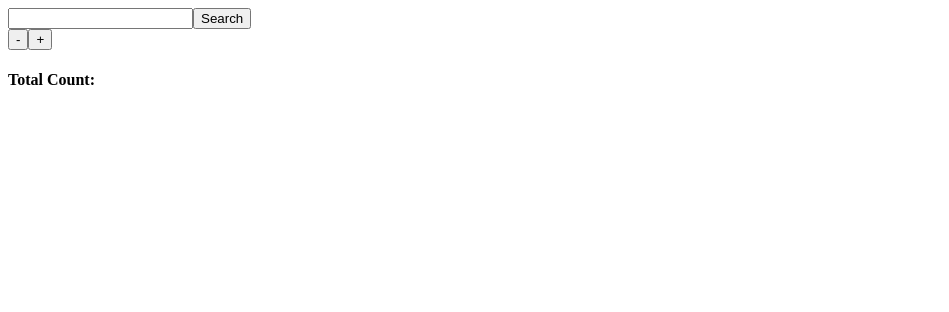
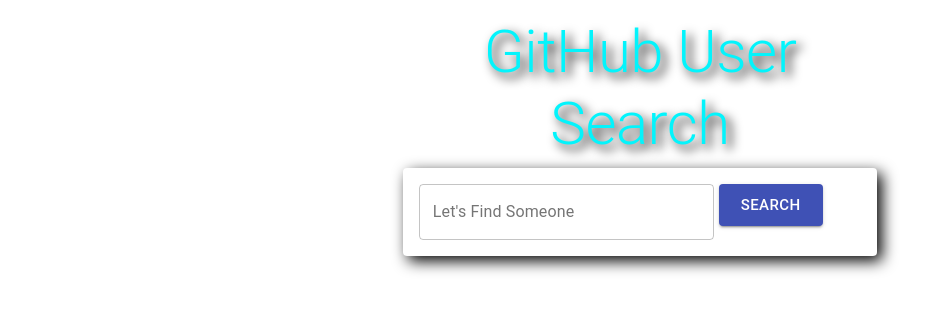
Before and after one commit to jrp114/github-searches, a Next.js app: page / in a window 1280 px wide. Shown: the top 312 px of the page, without its empty margins (0-949 px from the left). Built offline with nearby package versions, Linux system fonts and the light colour scheme.

Commit message:
applied material-ui to Users component

```diff
--- a/components/UserCard.tsx
+++ b/components/UserCard.tsx
@@ -12,6 +12,7 @@
       display: "flex",
       alignItems: "center",
       justifyContent: "center",
+      boxShadow: '5px 5px 15px black'
     },
     paper: {
       backgroundColor: theme.palette.background.paper,
--- a/components/Users.tsx
+++ b/components/Users.tsx
@@ -1,12 +1,64 @@
 import React, { useState } from 'react'
-import Modal from './UserCard'
+import UserCardModal from './UserCard'
+import { makeStyles, Theme, createStyles } from "@material-ui/core/styles";
+import Paper from '@material-ui/core/Paper';
+import Grid from '@material-ui/core/Grid';
+import TextField from '@material-ui/core/TextField';
+import Button from '@material-ui/core/Button';
+import Pagination from '@material-ui/lab/Pagination';
+import Typography from "@material-ui/core/Typography";
+import { Link } from '@material-ui/core';
 import ErrorModal from './ErrorModal'
 import { getUser } from '../helpers/data-fetcher'
 
+const useStyles = makeStyles((theme: Theme) =>
+  createStyles({
+    root: {
+        flexGrow: 1,
+    },
+    title: {
+        padding: theme.spacing(1),
+        textAlign:'center',
+        justifyContent: 'center',
+        margin: 'auto',
+        width: '35%',
+        fontFamily: 'roboto',
+        color: '#03f4fc',
+        textShadow: '5px 5px 11px black'
+    },
+    paper: {
+        padding: theme.spacing(2),
+        justifyContent: 'center',
+        margin: 'auto',
+        width: '35%',
+        boxShadow: '5px 5px 15px black'
+    },
+    paperResults: {
+        padding: theme.spacing(2),
+        marginTop: 15,
+        justifyContent: 'center',
+        margin: 'auto',
+        width: '35%',
+        boxShadow: '5px 5px 15px black'
+    },
+    textField: {
+        width: '100%'
+    },
+    pagnation: {
+        paddingTop: 15,
+        paddingBottom: 15,
+    },
+    search: {
+        paddingLeft: 5
+    },
+    pageNumber: {
+        width: '25%'
+    }
+  })
+);
+
 type Props = {
-    handlePageDown: () => void,
     updateSearchString: (e: any) => void,
-    handlePageUp: () => void,
     handleSearchCall: () => void,
     setPage: (n: number) => void,
     setShowErrorModal: (error: boolean) => void,
@@ -16,10 +68,9 @@
 }
 
 const Users: React.FC<Props> = (props) => {
+    const classes = useStyles();
     const {
-        handlePageDown,
         updateSearchString,
-        handlePageUp,
         handleSearchCall,
         setPage,
         setShowErrorModal,
@@ -41,40 +92,44 @@
         }
     }
 
-    const handlePageNumber = (pageNumber) => {
+    const changePagnation = (e, pageNumber) => {
         setPage(pageNumber)
     }
 
-    const numberOfPages = users?.total_count != 0 ? Math.round(users?.total_count / 10) : 0
+    const numberOfPages = users?.total_count != 0 && users?.total_count <= 1000
+        ? Math.round(users?.total_count / 10)
+        : users?.total_count != 0 && users?.total_count > 1000
+        ? 1000/10
+        : 0
 
     return (
-        <div>
-            <div>
-                <input onChange={updateSearchString}/>
-                <button onClick={handleSearchCall}>Search</button>
-            </div>
+        <div className={classes.root}>
+            <Typography className={classes.title} gutterBottom variant="h2" color="secondary" >GitHub User Search</Typography>
+            <Paper className={classes.paper}>
+                <Grid container>
+                    <Grid item xs={8}><TextField className={classes.textField} label="Let's Find Someone" onChange={updateSearchString} variant="outlined"/></Grid>
+                    <Grid className={classes.search} item xs={4}><Button variant="contained" size="large" color="primary" onClick={handleSearchCall}>Search</Button></Grid>
+                </Grid>
 
-            <button onClick={handlePageDown}>-</button>
+                {currentPage >= 1
+                    ? <Pagination className={classes.pagnation} count={numberOfPages} onChange={changePagnation} color="primary" />
+                    : null
+                }
+                {currentPage >= 1
+                    ? <Typography gutterBottom variant="subtitle1">Total Count: {users?.total_count}</Typography>
+                    : null
+                }
+            </Paper>
 
-            <button onClick={handlePageUp}>+</button>
-            <div>{currentPage >= 1 ? <h4>Page Number: {currentPage}</h4> : null }{currentPage > 1 ? <span onClick={() => handlePageNumber(currentPage >= 14 ? currentPage-14 : 1)}> ... </span> : null}{
-                users?.total_count && Array.from(Array(numberOfPages), (e, i) => {
-                    return i !== 0
-                        && i >= currentPage
-                        && i <= currentPage+14
-                        && <a onClick={() => handlePageNumber(i)}>{i}{i == currentPage+14 || i == 0
-                            ? ''
-                            : ', '
-                        }</a>
-                })
+            {users.items.length > 0
+                && <Paper className={classes.paperResults}>
+                {users?.items?.map(user => (
+                    <div>
+                        <Typography gutterBottom variant="h6"><Link href='#' underline='hover' className="users" onClick={() => handleUserModal(user)}>{user.login}</Link></Typography>
+                    </div>))}
+                </Paper>
             }
-            </div>
-            <div><h4>Total Count: {users?.total_count}</h4></div>
-            {users?.items?.map(user => (
-                <div>
-                    <h3 className="users" onClick={() => handleUserModal(user)}>{user.login}</h3>
-                </div>))}
-            {showModal ? <Modal user={userDetail} setShowModal={setShowModal} showModal={showModal}/> : null}
+            {showModal ? <UserCardModal user={userDetail} setShowModal={setShowModal} showModal={showModal}/> : null}
             {error ? <ErrorModal error={error} setError={setShowErrorModal} /> : null}
         </div>
     )
--- a/helpers/data-fetcher.tsx
+++ b/helpers/data-fetcher.tsx
@@ -1,19 +1,19 @@
-import axios from "axios"
+import axios, { AxiosResponse } from "axios"
 
 const url = 'https://api.github.com'
 
-const searchUsers = async (searchString, perPage, pageNumber) => {
+const searchUsers = async (searchString: string, perPage: number, pageNumber: number) => {
     try {
-        const result = await axios.get(`${url}/search/users?q=${searchString}&per_page=${perPage}&page=${pageNumber}`)
+        const result: AxiosResponse = await axios.get(`${url}/search/users?q=${searchString}&per_page=${perPage}&page=${pageNumber}`)
         return result.data
     } catch (err) {
         return { error: 'Error in processing request'}
     }
 }
 
-const getUser = async (url) => {
+const getUser = async (url: string) => {
     try {
-        const result = await axios.get(url)
+        const result: AxiosResponse = await axios.get(url)
         return result.data
     } catch (err) {
         return { error: 'Error in processing request'}
--- a/package.json
+++ b/package.json
@@ -6,6 +6,7 @@
   },
   "dependencies": {
     "@material-ui/core": "^4.11.3",
+    "@material-ui/lab": "^4.0.0-alpha.57",
     "axios": "^0.21.1",
     "next": "^10.1.3",
     "react": "^17.0.2",
--- a/pages/index.tsx
+++ b/pages/index.tsx
@@ -29,22 +29,6 @@
         }
     }
 
-    const handlePageIncrement = (number) => {
-        setPage(number)
-    }
-
-    const handlePageUp = async () => {
-        if (query !== '') {
-            handlePageIncrement(page+1)
-        }
-    }
-
-    const handlePageDown = () => {
-        if (page > 1 && query !== '') {
-            handlePageIncrement(page-1)
-        }
-    }
-
     const updateSearchString = (e) => {
         setQuery(e.target.value)
         setQueryChanged(true)
@@ -52,9 +36,7 @@
 
     return (
         <Users
-            handlePageDown={handlePageDown}
             updateSearchString={updateSearchString}
-            handlePageUp={handlePageUp}
             handleSearchCall={handleSearchCall}
             setPage={setPage}
             currentPage={page}
```
Also changed, not shown: 1 other file (tests, documents, lock files or other folders).
